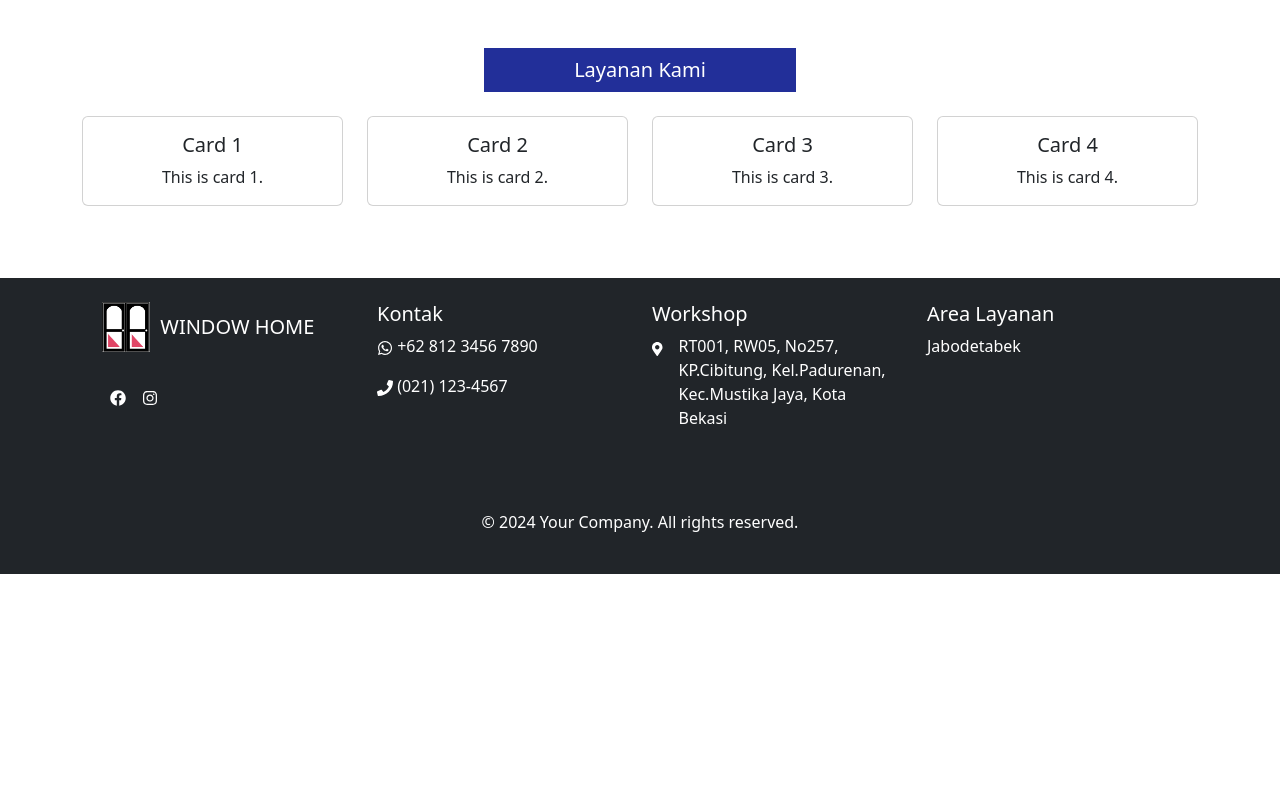
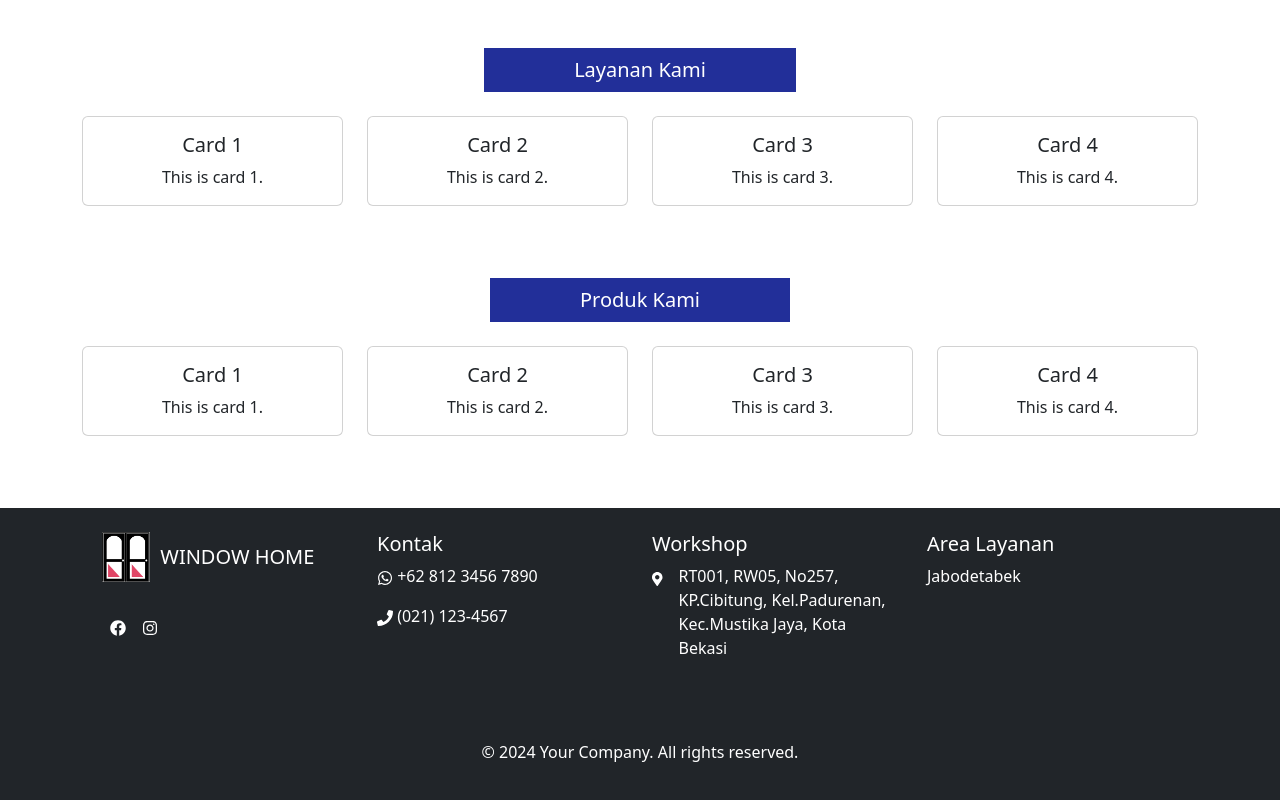
Before and after one commit to difhaels/vite-react-windowhome, a React (Vite) app: page / in a window 1280 px wide. Shown: the part 1600-2400 px from the top of the page. Before the commit the page ends 2174 px from the top, so only its background shows below. Built offline with nearby package versions, Linux system fonts and the light colour scheme.

Commit message:
added mini services

```diff
--- /dev/null
+++ b/src/components/MiniProducts.jsx
@@ -0,0 +1,55 @@
+import React from "react";
+import { Container, Row, Col, Card } from "react-bootstrap";
+
+export default function MiniProducts() {
+    return (<>
+        <Container className="my-5">
+            <div className="text-center">
+                <h5 className="mb-4 text-center" style={{ backgroundColor: '#222F99', color: 'white', display: 'inline-block', padding: '10px 90px'}}>Produk Kami</h5>
+            </div>
+            <Row>
+                <Col lg={3} md={6} sm={12} className="mb-4">
+                    <Card className="text-center">
+                    <Card.Body>
+                        <Card.Title>Card 1</Card.Title>
+                        <Card.Text>
+                        This is card 1.
+                        </Card.Text>
+                    </Card.Body>
+                    </Card>
+                </Col>
+                <Col lg={3} md={6} sm={12} className="mb-4">
+                    <Card className="text-center">
+                    <Card.Body>
+                        <Card.Title>Card 2</Card.Title>
+                        <Card.Text>
+                        This is card 2.
+                        </Card.Text>
+                    </Card.Body>
+                    </Card>
+                </Col>
+                <Col lg={3} md={6} sm={12} className="mb-4">
+                    <Card className="text-center">
+                    <Card.Body>
+                        <Card.Title>Card 3</Card.Title>
+                        <Card.Text>
+                        This is card 3.
+                        </Card.Text>
+                    </Card.Body>
+                    </Card>
+                </Col>
+                <Col lg={3} md={6} sm={12} className="mb-4">
+                    <Card className="text-center">
+                    <Card.Body>
+                        <Card.Title>Card 4</Card.Title>
+                        <Card.Text>
+                        This is card 4.
+                        </Card.Text>
+                    </Card.Body>
+                    </Card>
+                </Col>
+            </Row>
+        </Container>
+    </>
+    );
+}
--- a/src/pages/Home.jsx
+++ b/src/pages/Home.jsx
@@ -3,6 +3,7 @@ import Hero from '../components/Hero';
 import Superiority from '../components/Superiority';
 import Banner from '../components/Banner';
 import MiniServices from '../components/MiniServices';
+import MiniProducts from '../components/MiniProducts';
 
 function Home() {
   return (
@@ -11,6 +12,7 @@ function Home() {
       <Hero />
       <Superiority />
       <MiniServices />
+      <MiniProducts />
     </>
   );
 }
```
